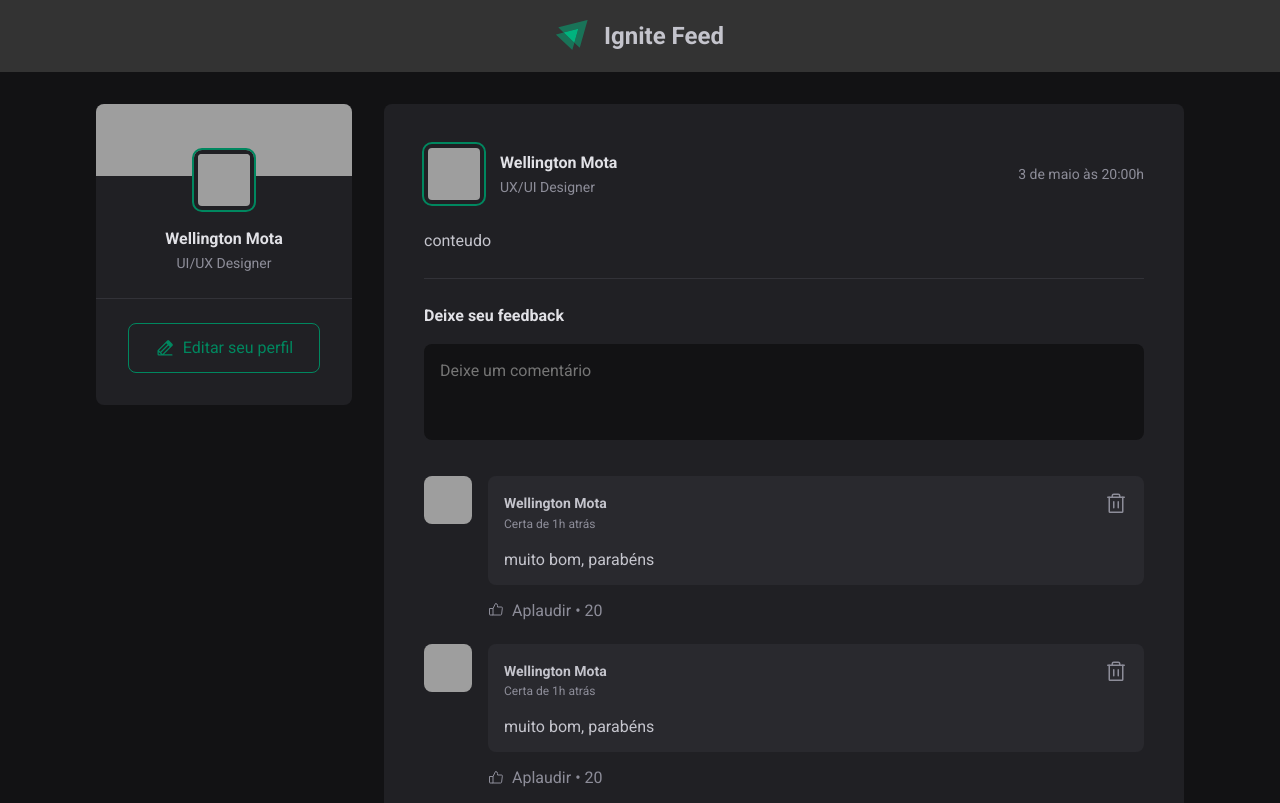
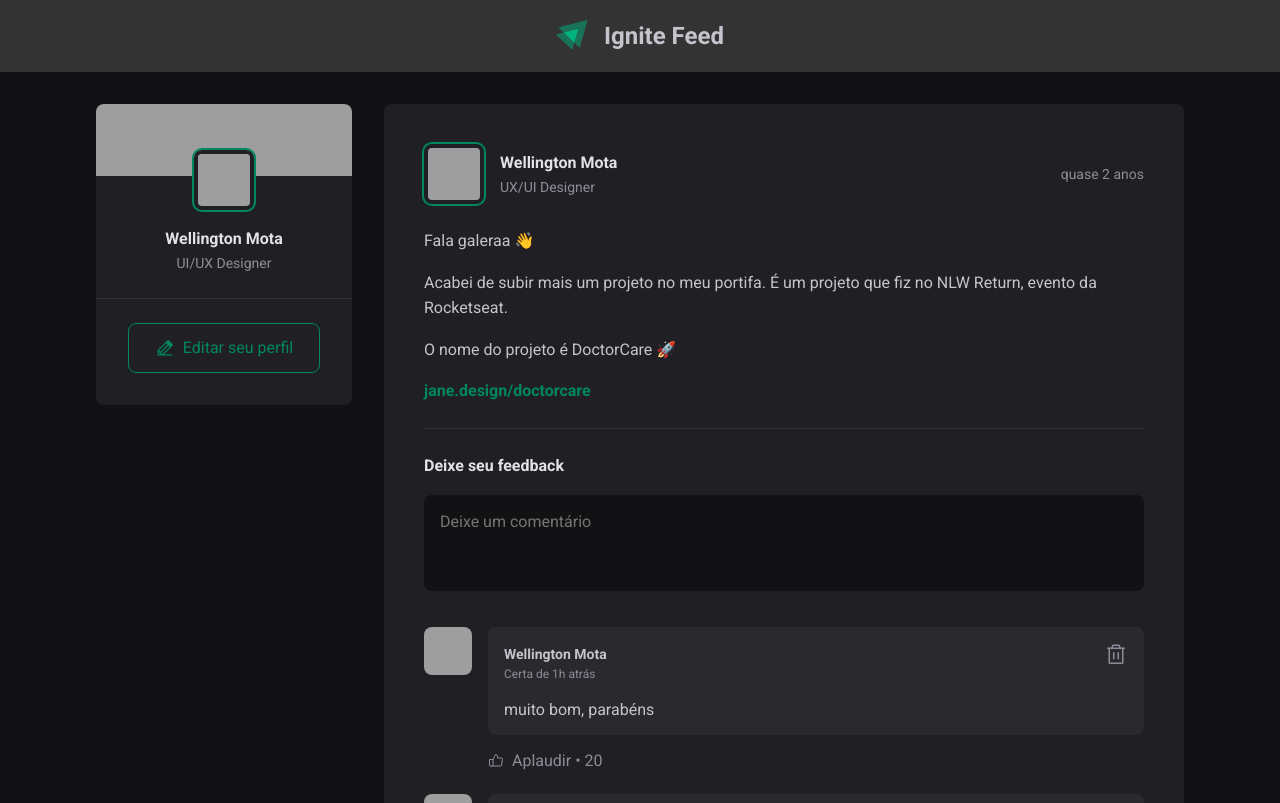
Before and after one commit to wellmota/iginite-feed, a React (Vite) app: page / in a window 1280 px wide. Shown: the top 803 px of the page. Built offline with nearby package versions, Linux system fonts and the light colour scheme; grey boxes are pictures that could not be loaded.

Commit message:
adding use state to add new comments

```diff
--- a/src/components/Post.jsx
+++ b/src/components/Post.jsx
@@ -1,16 +1,27 @@
 import { Avatar } from "./Avatar"
 import Comment from "./Comment"
 import styles from "./Post.module.css"
-import React from "react"
-import { format } from "date-fns"
+import React, { useState } from "react"
+import { format, formatDistanceToNow } from "date-fns"
 import ptBR from "date-fns/locale/pt-BR"
 
 const Post = ({ author, content, publishedAt }) => {
+  const [comments, setComments] = useState([1, 2])
+
   const publishedDateFormatted = format(
     publishedAt,
     "d 'de' LLLL 'às' HH:mm'h'",
-    { locale: ptBR }
+    { locale: ptBR, addSuffix: true }
   )
+
+  function handleCreateNewComment() {
+    event.preventDefault()
+    setComments([...comments, comments.length + 1])
+  }
+
+  const publishedDateRelativeToNow = formatDistanceToNow(publishedAt, {
+    locale: ptBR,
+  })
 
   return (
     <article className={styles.post}>
@@ -22,15 +33,26 @@ const Post = ({ author, content, publishedAt }) => {
             <span>UX/UI Designer</span>
           </div>
         </div>
-        <time title="" dateTime="2022-05-11 08:13:30">
-          {publishedDateFormatted}
+        <time
+          title={publishedDateFormatted}
+          dateTime={publishedAt.toISOString()}
+        >
+          {publishedDateRelativeToNow}
         </time>
       </header>
       <div className={styles.content}>
-        <p>conteudo</p>
+        {content.map((line, index) =>
+          line.type === "paragraph" ? (
+            <p key={index}>{line.content}</p>
+          ) : (
+            <a key={index}>
+              <p>{line.content}</p>
+            </a>
+          )
+        )}
       </div>
 
-      <form className={styles.commentForm}>
+      <form onSubmit={handleCreateNewComment} className={styles.commentForm}>
         <strong>Deixe seu feedback</strong>
         <textarea placeholder="Deixe um comentário"></textarea>
         <footer>
@@ -38,9 +60,9 @@ const Post = ({ author, content, publishedAt }) => {
         </footer>
       </form>
       <div className={styles.commentList}>
-        <Comment />
-        <Comment />
-        <Comment />
+        {comments.map((item, index) => (
+          <Comment key={index} />
+        ))}
       </div>
     </article>
   )
```
